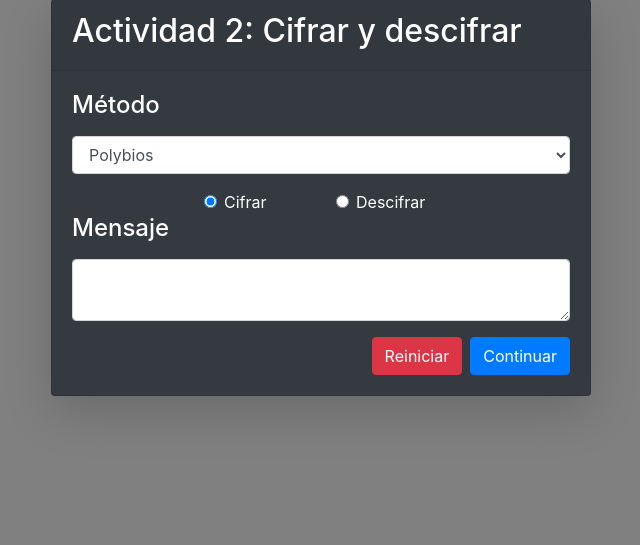
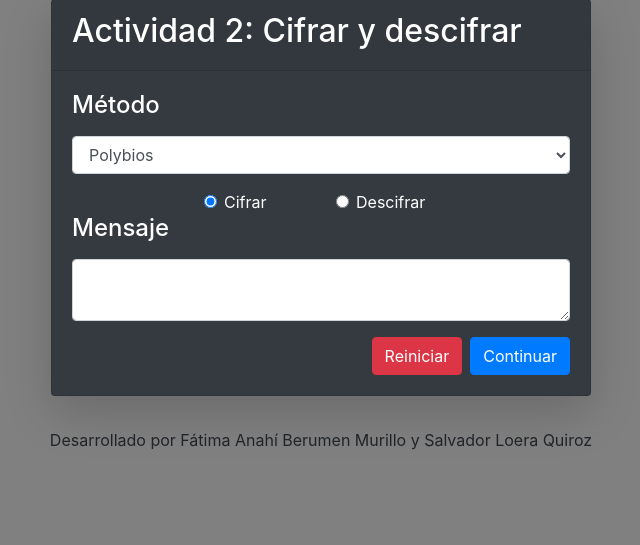
Before and after one commit to anahiberumen/cripto_act2, a Django app: page /cripto/ in a window 1280 px wide. Shown: the part 49-594 px from the top of the page, without its empty margins (319-959 px from the left). Run offline with Django 3.2, Linux system fonts and the light colour scheme; some libraries are stand-ins or nearby versions.

Commit message:
Footer added

```diff
--- a/criptografia/templates/base.html
+++ b/criptografia/templates/base.html
@@ -2,10 +2,13 @@
 <!DOCTYPE html>
 <html lang="en">
     <head>
-    <meta charset="UTF-8">
-    <meta name="viewport" content="width=device-width, initial-scale=1.0">
-    <meta http-equiv="X-UA-Compatible" content="ie=edge">
-    <link href="{% static 'bootstrap/css/bootstrap.css' %}" rel="stylesheet">
+        <meta charset="UTF-8" />
+        <meta name="viewport" content="width=device-width, initial-scale=1.0" />
+        <meta http-equiv="X-UA-Compatible" content="ie=edge" />
+        <link
+            href="{% static 'bootstrap/css/bootstrap.css' %}"
+            rel="stylesheet"
+        />
         <title>Criptografía</title>
     </head>
     <body style="background-color: gray;">
@@ -17,5 +20,10 @@
             </div>
         </div>
     </body>
+    <footer class="page-footer font-small blue">
+        <div class="footer-copyright text-center py-3">
+            Desarrollado por Fátima Anahí Berumen Murillo y Salvador Loera Quiroz
+        </div>
+    </footer>
     {% block scripts %}{% endblock scripts %}
 </html>
```
Lines whose indentation alone changed are shown as unchanged.
